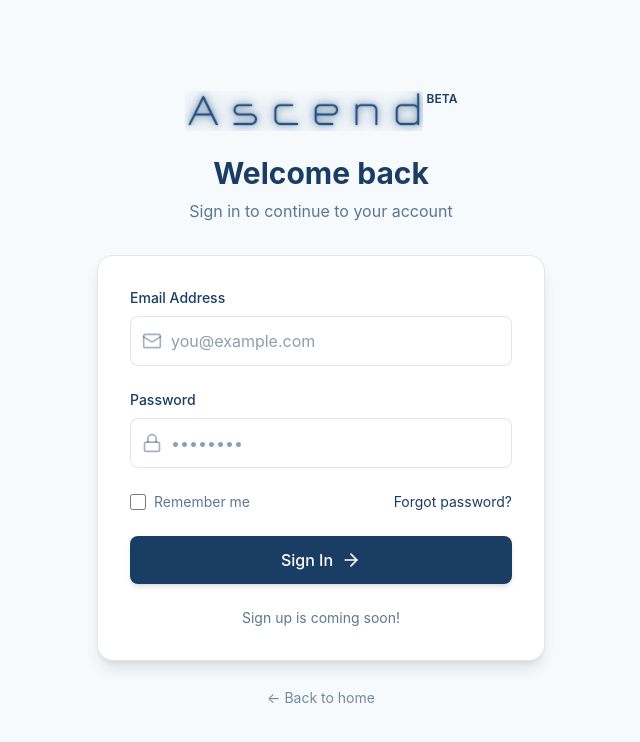
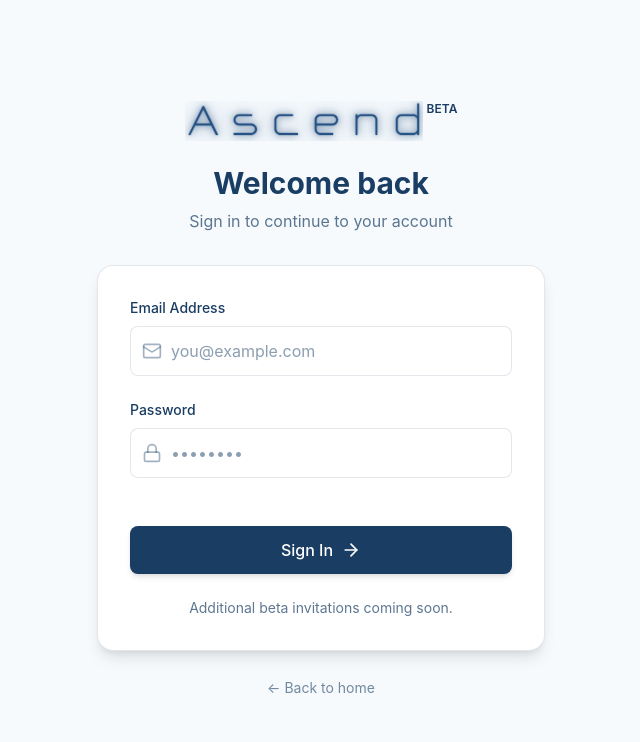
Before and after one commit to brimmt/jobseeker_v2, a React (Vite) app in the folder frontend/jobseeker_frontend/: page /login in a window 1280 px wide. Shown: the top 742 px of the page, without its empty margins (319-959 px from the left). Built offline with nearby package versions, Linux system fonts and the light colour scheme.

Commit message:
Removed login page links, forgot password and remember me

```diff
--- a/frontend/jobseeker_frontend/src/pages/Login.jsx
+++ b/frontend/jobseeker_frontend/src/pages/Login.jsx
@@ -119,7 +119,7 @@
             </div>
 
             <div className="flex items-center justify-between">
-              <label className="flex cursor-pointer items-center gap-2">
+              {/* <label className="flex cursor-pointer items-center gap-2">
                 <input
                   type="checkbox"
                   className="h-4 w-4 rounded border-[var(--border)] text-[var(--primary)] focus:ring-[var(--primary)]/20"
@@ -133,6 +133,7 @@
               <a href="#" className="text-sm text-[var(--primary)] hover:underline">
                 Forgot password?
               </a>
+              */}
             </div>
 
             <button
@@ -155,7 +156,7 @@
                 Sign up for free
               </Link>
               {*/}
-              Sign up is coming soon!
+              Additional beta invitations coming soon.
             </p>
           </div>
         </div>
```
